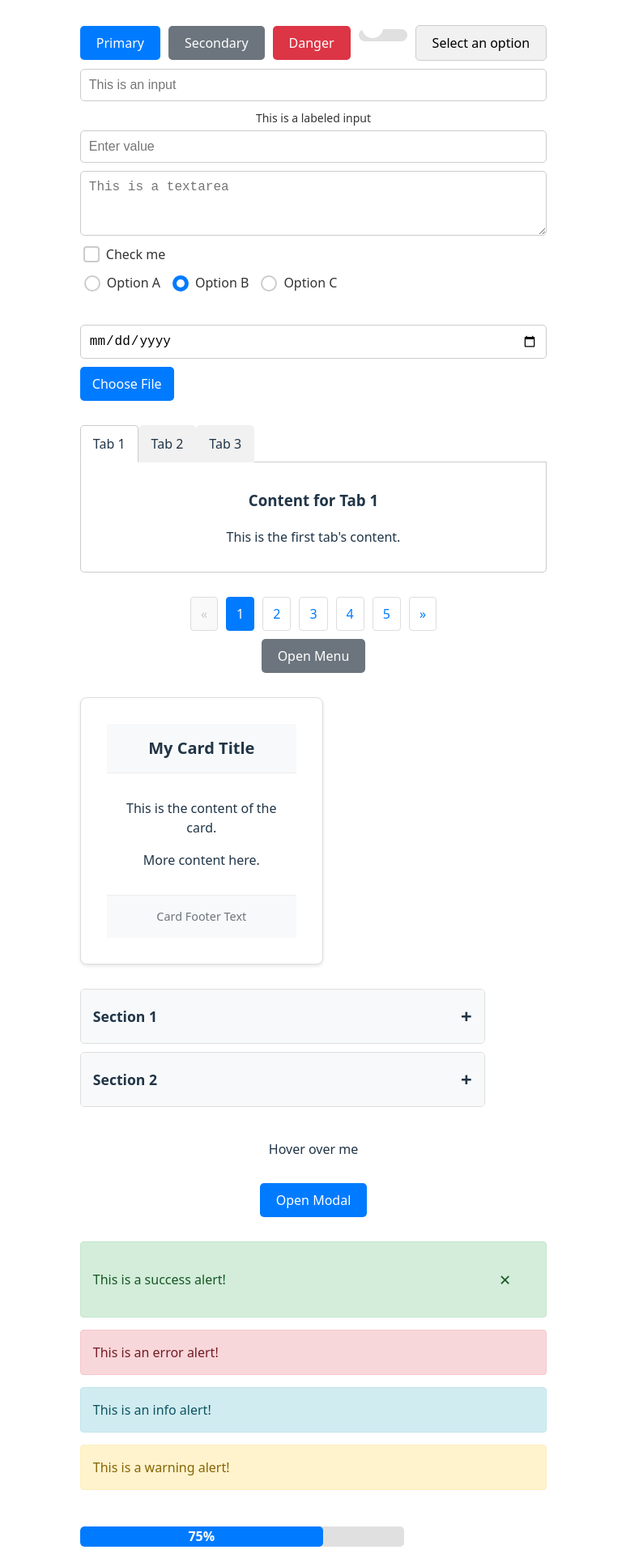
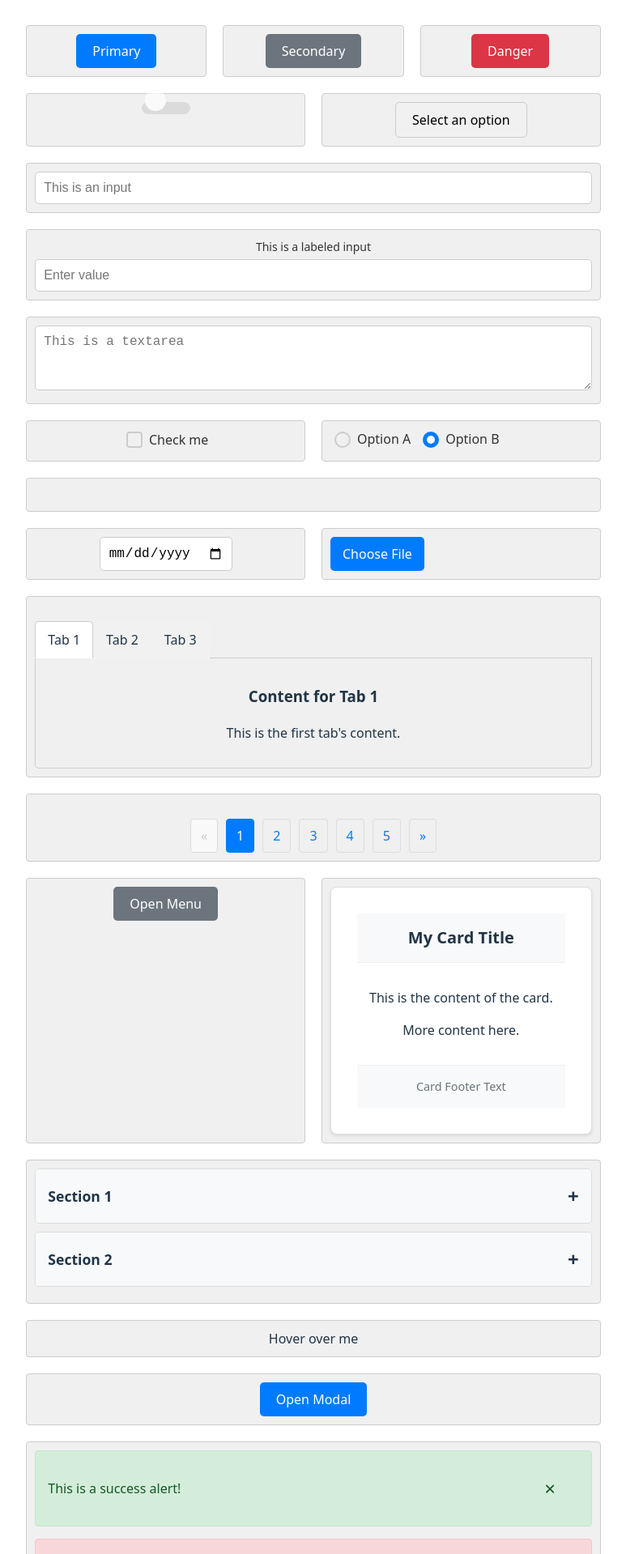
Before and after one commit to yongsuChang/kubernetes_shopping, a React (Vite) app in the folder responsive-react-app/: page / in a window 1280 px wide. Shown: the part 421-2340 px from the top of the page at 81% size, without its empty margins (253-1026 px from the left). Built offline with nearby package versions, Linux system fonts and the light colour scheme.

Commit message:
feat: Add Grid component

```diff
--- a/responsive-react-app/src/App.tsx
+++ b/responsive-react-app/src/App.tsx
@@ -26,6 +26,7 @@ import ProgressBar from './components/common/ProgressBar/ProgressBar';
 import Spinner from './components/common/Spinner/Spinner';
 import Avatar from './components/common/Avatar/Avatar';
 import Badge from './components/common/Badge/Badge';
+import { Grid, GridItem } from './components/common/Grid/Grid';
 import './App.css';
 
 function App() {
@@ -81,28 +82,52 @@ function App() {
       <div style={{ display: 'flex', flexDirection: 'column', gap: '10px', padding: '0 20px 20px 20px' }}>
         <Button onClick={() => setIsSidebarOpen(true)}>Open Sidebar</Button>
         <h2>Hello from the new layout!</h2>
-        <div style={{ display: 'flex', gap: '10px', alignItems: 'center' }}>
+        <Grid columns={12} gap="20px">
+          <GridItem span={4}>
             <Button variant="primary">Primary</Button>
+          </GridItem>
+          <GridItem span={4}>
             <Button variant="secondary">Secondary</Button>
+          </GridItem>
+          <GridItem span={4}>
             <Button variant="danger">Danger</Button>
+          </GridItem>
+          <GridItem span={6}>
             <ToggleSwitch />
+          </GridItem>
+          <GridItem span={6}>
             <Dropdown options={dropdownOptions} />
-        </div>
+          </GridItem>
+          <GridItem span={12}>
             <Input placeholder="This is an input" />
+          </GridItem>
+          <GridItem span={12}>
             <LabeledInput label="This is a labeled input" placeholder="Enter value" />
+          </GridItem>
+          <GridItem span={12}>
             <Textarea placeholder="This is a textarea" />
+          </GridItem>
+          <GridItem span={6}>
             <Checkbox label="Check me" />
+          </GridItem>
+          <GridItem span={6}>
             <div style={{ display: 'flex', gap: '10px', alignItems: 'center' }}>
               <RadioButton name="radioGroup" label="Option A" />
               <RadioButton name="radioGroup" label="Option B" defaultChecked />
-          <RadioButton name="radioGroup" label="Option C" />
             </div>
-        <div style={{ width: '300px', padding: '10px 0' }}>
+          </GridItem>
+          <GridItem span={12}>
+            <div style={{ padding: '10px 0' }}>
               <Slider min={0} max={100} step={1} defaultValue={50} />
             </div>
+          </GridItem>
+          <GridItem span={6}>
             <DatePicker />
+          </GridItem>
+          <GridItem span={6}>
             <FileUpload />
-
+          </GridItem>
+          <GridItem span={12}>
             <div style={{ marginTop: '20px' }}>
               <Tabs>
                 <Tab label="Tab 1">
@@ -119,17 +144,22 @@ function App() {
                 </Tab>
               </Tabs>
             </div>
+          </GridItem>
+          <GridItem span={12}>
             <Pagination currentPage={currentPage} totalPages={totalPages} onPageChange={handlePageChange} />
+          </GridItem>
+          <GridItem span={6}>
             <Menu items={menuItems}>
               <Button variant="secondary">Open Menu</Button>
             </Menu>
-        <div style={{ width: '300px', marginTop: '20px' }}>
+          </GridItem>
+          <GridItem span={6}>
             <Card title="My Card Title" footer="Card Footer Text">
               <p>This is the content of the card.</p>
               <p>More content here.</p>
             </Card>
-        </div>
-        <div style={{ width: '500px', marginTop: '20px' }}>
+          </GridItem>
+          <GridItem span={12}>
             <Accordion>
               <AccordionItem title="Section 1">
                 <p>Content for accordion section 1.</p>
@@ -138,45 +168,52 @@ function App() {
                 <p>Content for accordion section 2.</p>
               </AccordionItem>
             </Accordion>
-        </div>
-        <div style={{ marginTop: '20px' }}>
+          </GridItem>
+          <GridItem span={12}>
             <Tooltip content="This is a helpful tooltip">
               <span>Hover over me</span>
             </Tooltip>
-        </div>
-        <div style={{ marginTop: '20px' }}>
+          </GridItem>
+          <GridItem span={12}>
             <Button onClick={() => setIsModalOpen(true)}>Open Modal</Button>
             <Modal isOpen={isModalOpen} onClose={() => setIsModalOpen(false)} title="My Modal Title">
               <p>This is the content of the modal.</p>
               <p>You can put any React children here.</p>
               <Button onClick={() => setIsModalOpen(false)}>Close Modal</Button>
             </Modal>
-        </div>
-        <div style={{ marginTop: '20px' }}>
+          </GridItem>
+          <GridItem span={12}>
             <Alert message="This is a success alert!" variant="success" onClose={() => console.log('success alert closed')} />
             <Alert message="This is an error alert!" variant="error" />
             <Alert message="This is an info alert!" variant="info" />
             <Alert message="This is a warning alert!" variant="warning" />
-        </div>
-        <div style={{ width: '400px', marginTop: '20px' }}>
+          </GridItem>
+          <GridItem span={12}>
             <ProgressBar progress={75} />
-        </div>
-        <div style={{ display: 'flex', gap: '20px', alignItems: 'center', marginTop: '20px' }}>
+          </GridItem>
+          <GridItem span={12}>
+            <div style={{ display: 'flex', gap: '20px', alignItems: 'center' }}>
               <Spinner size="small" />
               <Spinner />
               <Spinner size="large" color="green" />
             </div>
-        <div style={{ display: 'flex', gap: '20px', alignItems: 'center', marginTop: '20px' }}>
+          </GridItem>
+          <GridItem span={12}>
+            <div style={{ display: 'flex', gap: '20px', alignItems: 'center' }}>
               <Avatar initials="JD" />
               <Avatar src="https://i.pravatar.cc/150?img=3" alt="User Avatar" size="medium" />
               <Avatar initials="SM" size="large" />
             </div>
-        <div style={{ display: 'flex', gap: '10px', alignItems: 'center', marginTop: '20px' }}>
+          </GridItem>
+          <GridItem span={12}>
+            <div style={{ display: 'flex', gap: '10px', alignItems: 'center' }}>
               <Badge>New</Badge>
               <Badge variant="success">Success</Badge>
               <Badge variant="danger">Error</Badge>
               <Badge variant="warning">Warning</Badge>
             </div>
+          </GridItem>
+        </Grid>
       </div>
     </Layout>
   );
--- /dev/null
+++ b/responsive-react-app/src/components/common/Grid/Grid.css
@@ -0,0 +1,10 @@
+.grid-container {
+  /* Styles handled by inline style in Grid.tsx */
+}
+
+.grid-item {
+  padding: 10px;
+  background-color: #f0f0f0;
+  border: 1px solid #ccc;
+  border-radius: 4px;
+}
--- /dev/null
+++ b/responsive-react-app/src/components/common/Grid/Grid.tsx
@@ -0,0 +1,41 @@
+import React from 'react';
+import './Grid.css';
+
+interface GridProps {
+  children: React.ReactNode;
+  columns?: number; // Number of columns, e.g., 12
+  gap?: string; // Gap between grid items, e.g., '10px', '1rem'
+}
+
+const Grid: React.FC<GridProps> = ({ children, columns = 12, gap = '1rem' }) => {
+  const gridStyle: React.CSSProperties = {
+    display: 'grid',
+    gridTemplateColumns: `repeat(${columns}, 1fr)`,
+    gap: gap,
+  };
+
+  return (
+    <div className="grid-container" style={gridStyle}>
+      {children}
+    </div>
+  );
+};
+
+interface GridItemProps {
+  children: React.ReactNode;
+  span?: number; // How many columns the item should span
+}
+
+const GridItem: React.FC<GridItemProps> = ({ children, span }) => {
+  const itemStyle: React.CSSProperties = {};
+  if (span) {
+    itemStyle.gridColumn = `span ${span}`;
+  }
+  return (
+    <div className="grid-item" style={itemStyle}>
+      {children}
+    </div>
+  );
+};
+
+export { Grid, GridItem };
```
Also changed, not shown: 1 other file (tests, documents, lock files or other folders). Lines whose indentation alone changed are shown as unchanged.
